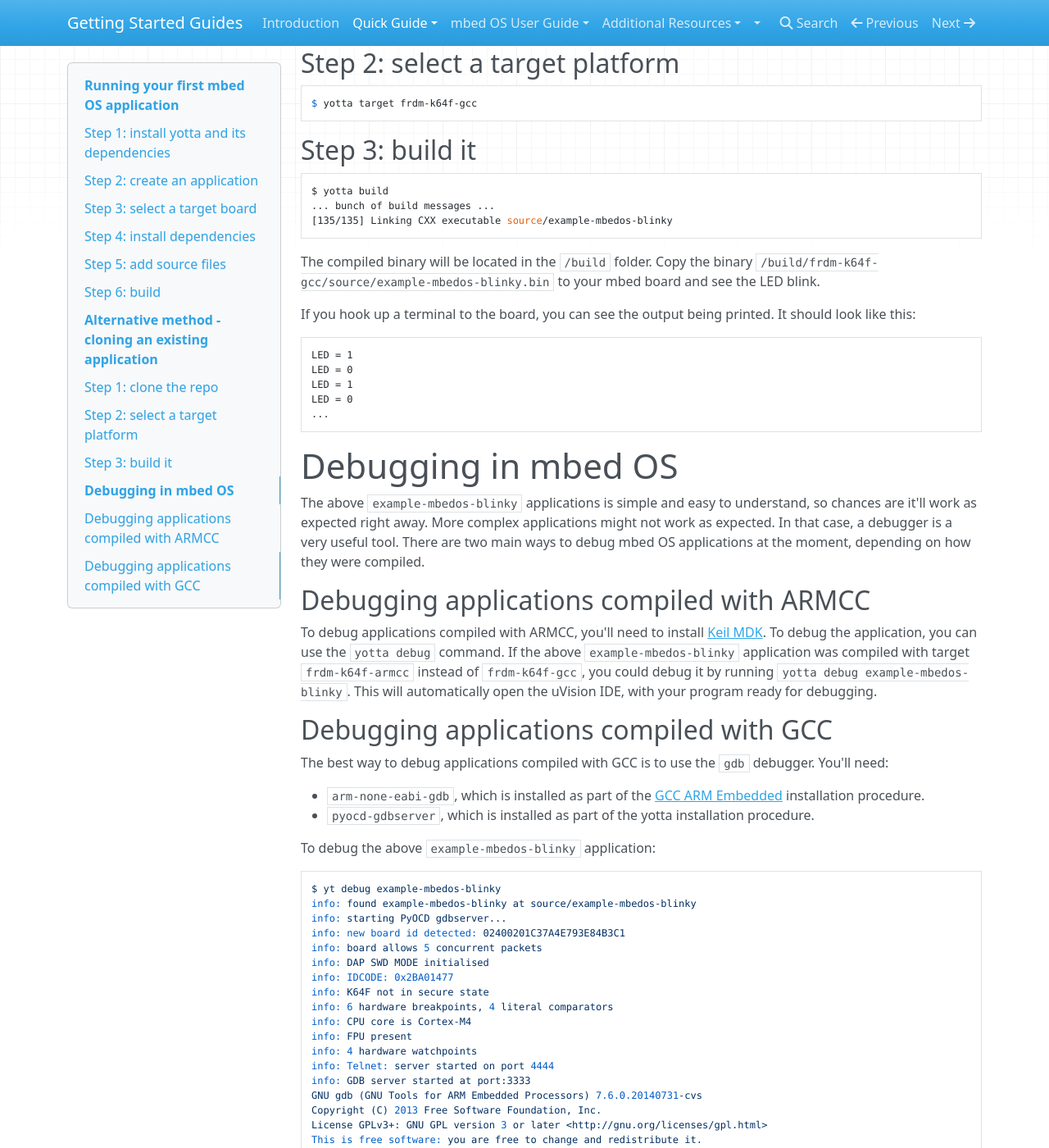
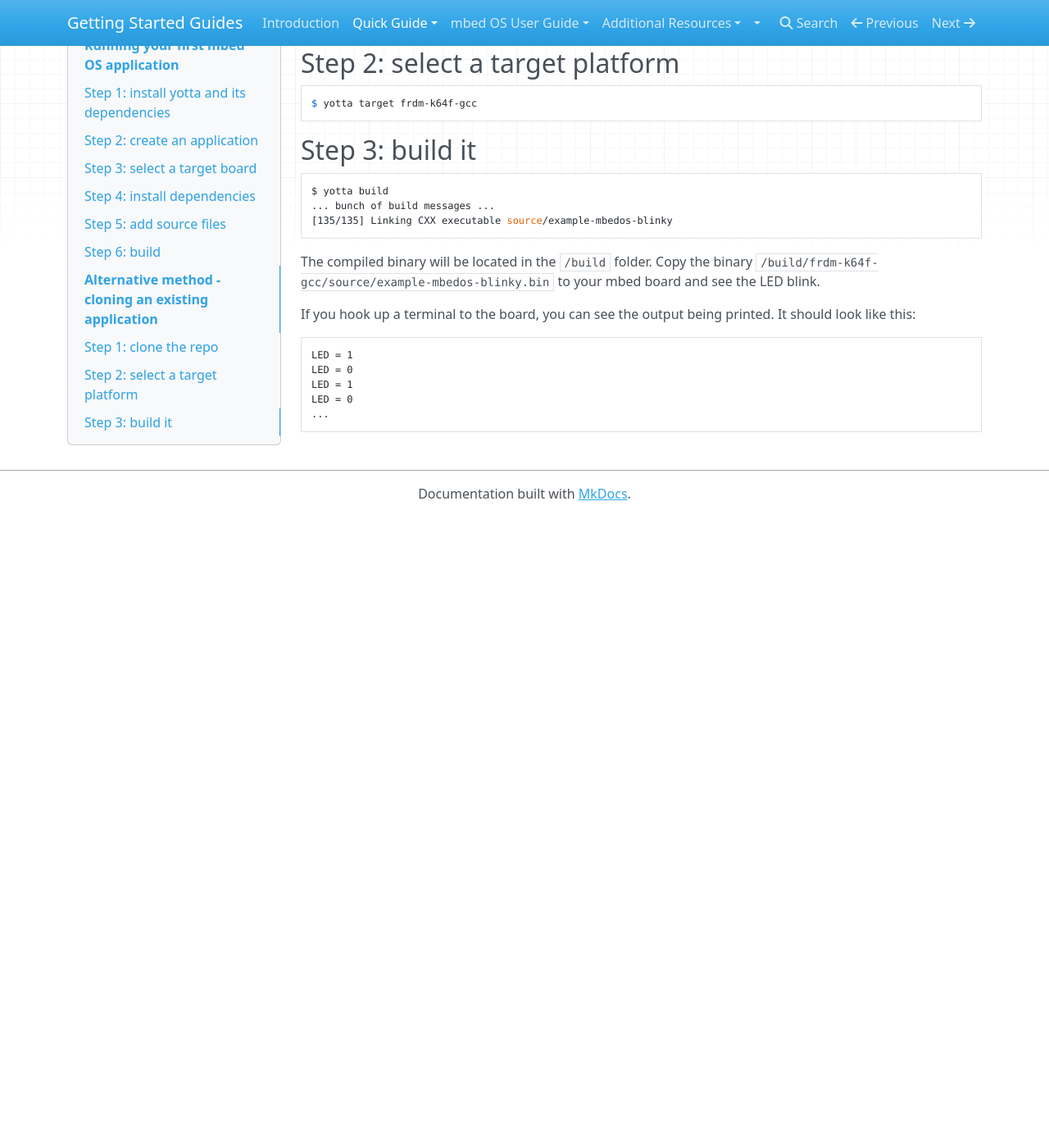
Before and after one commit to ARMmbed/GettingStartedmbedOS, an MkDocs documentation site: the page built from Docs/FirstProjectmbedOS.md, in a window 1280 px wide and 1400 px high, scrolled down 3306 px. Shown: the whole window at 82% size. Built offline with MkDocs 1.6.1, drawn with Linux system fonts in a browser that asks for light colours; nearby versions of some CDN libraries; old or Windows-style settings are respelled for this version of MkDocs; after the commit the page ends 3936 px from its top, so only the background shows below that; some of the changed text lies outside the part shown.

Commit message:
Breaking out the debugging bit

````diff
--- a/Docs/FirstProjectmbedOS.md
+++ b/Docs/FirstProjectmbedOS.md
@@ -175,54 +175,3 @@ LED = 1
 LED = 0
 ...
 ```
-
-# Debugging in mbed OS
-
-The above `example-mbedos-blinky` applications is simple and easy to understand, so chances are it'll work as expected right away. More complex applications might not work as expected. In that case, a debugger is a very useful tool. There are two main ways to debug mbed OS applications at the moment, depending on how they were compiled.
-
-## Debugging applications compiled with ARMCC
-
-To debug applications compiled with ARMCC, you'll need to install [Keil MDK](https://www.keil.com/download/product/). To debug the application, you can use the `yotta debug` command. If the above `example-mbedos-blinky` application was compiled with target `frdm-k64f-armcc` instead of `frdm-k64f-gcc`, you could debug it by running `yotta debug example-mbedos-blinky`. This will automatically open the uVision IDE, with your program ready for debugging.
-
-## Debugging applications compiled with GCC
-
-The best way to debug applications compiled with GCC is to use the `gdb` debugger. You'll need:
-
-- `arm-none-eabi-gdb`, which is installed as part of the [GCC ARM Embedded](https://launchpad.net/gcc-arm-embedded) installation procedure.
-- `pyocd-gdbserver`, which is installed as part of the yotta installation procedure.
-
-To debug the above `example-mbedos-blinky` application:
-
-```
-$ yt debug example-mbedos-blinky
-info: found example-mbedos-blinky at source/example-mbedos-blinky
-info: starting PyOCD gdbserver...
-info: new board id detected: 02400201C37A4E793E84B3C1
-info: board allows 5 concurrent packets
-info: DAP SWD MODE initialised
-info: IDCODE: 0x2BA01477
-info: K64F not in secure state
-info: 6 hardware breakpoints, 4 literal comparators
-info: CPU core is Cortex-M4
-info: FPU present
-info: 4 hardware watchpoints
-info: Telnet: server started on port 4444
-info: GDB server started at port:3333
-GNU gdb (GNU Tools for ARM Embedded Processors) 7.6.0.20140731-cvs
-Copyright (C) 2013 Free Software Foundation, Inc.
-License GPLv3+: GNU GPL version 3 or later <http://gnu.org/licenses/gpl.html>
-This is free software: you are free to change and redistribute it.
-There is NO WARRANTY, to the extent permitted by law.  Type "show copying"
-and "show warranty" for details.
-This GDB was configured as "--host=x86_64-apple-darwin10 --target=arm-none-eabi".
-For bug reporting instructions, please see:
-<http://www.gnu.org/software/gdb/bugs/>...
-Reading symbols
-from
-/examples/example-mbedos-blinky/build/frdm-k64f-gcc/source/example-mbedos-blinky
-...done.
-info: One client connected!
-(gdb)
-```
-______
-Copyright © 2015 ARM Ltd. All rights reserved.
````
